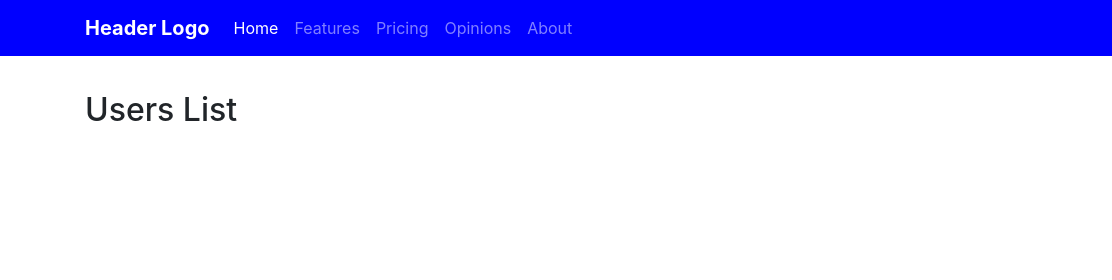
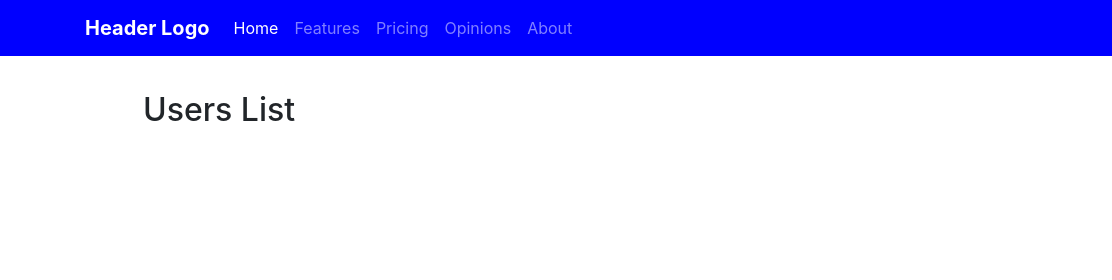
Before and after one commit to SunSide7/test_task_page, a website: page index.html in a window 1280 px wide. Shown: the top 280 px of the page, 0-1112 px from the left. Drawn offline with nearby package versions, Linux system fonts and the light colour scheme; no server answers.

Commit message:
Table Container Max Width created

```diff
--- a/css/style.css
+++ b/css/style.css
@@ -13,6 +13,10 @@ td img {
     display: flex;
     flex-direction: column;
     min-height: 100vh;
+}
+
+.table-container {
+    max-width: 1024px;
 }
 
 main {
--- a/index.html
+++ b/index.html
@@ -62,7 +62,7 @@
 		<!--Main Navigation-->
 
 		<main>
-			<div class="container">
+			<div class="container table-container">
 				<h2>Users List</h2>
 				<table class="table table-striped">
 					<thead class="thead-dark" id="table-head"></thead>
```
